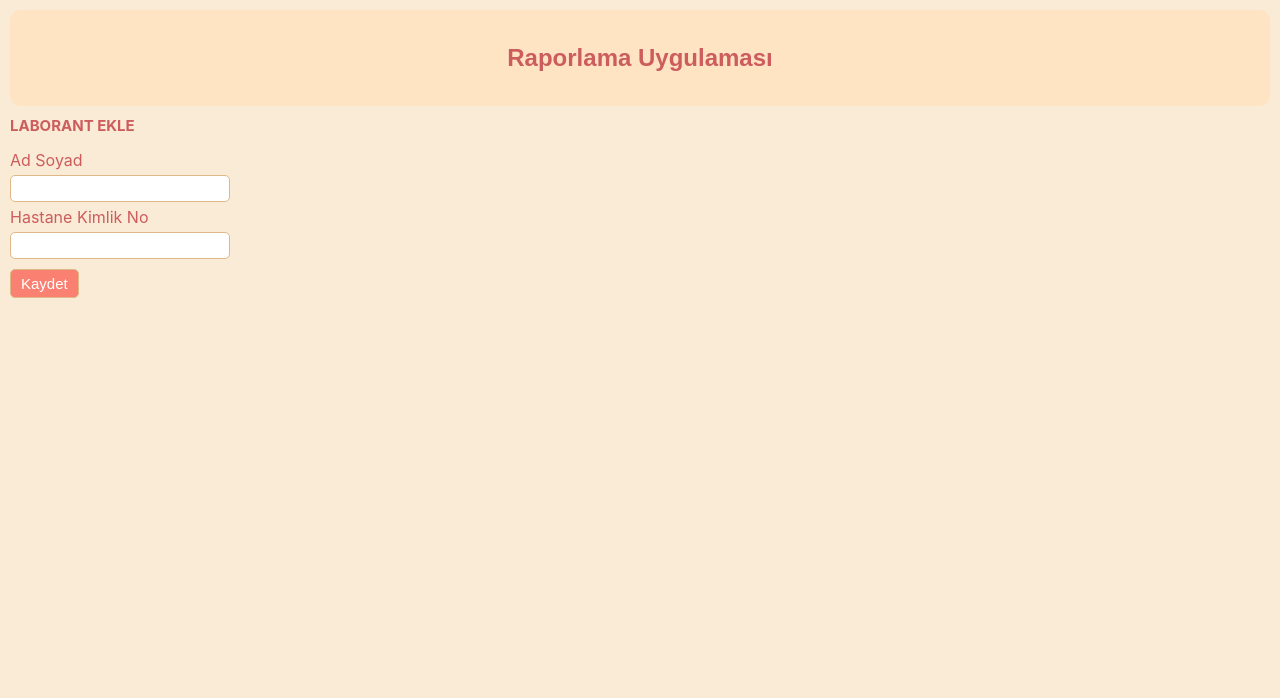
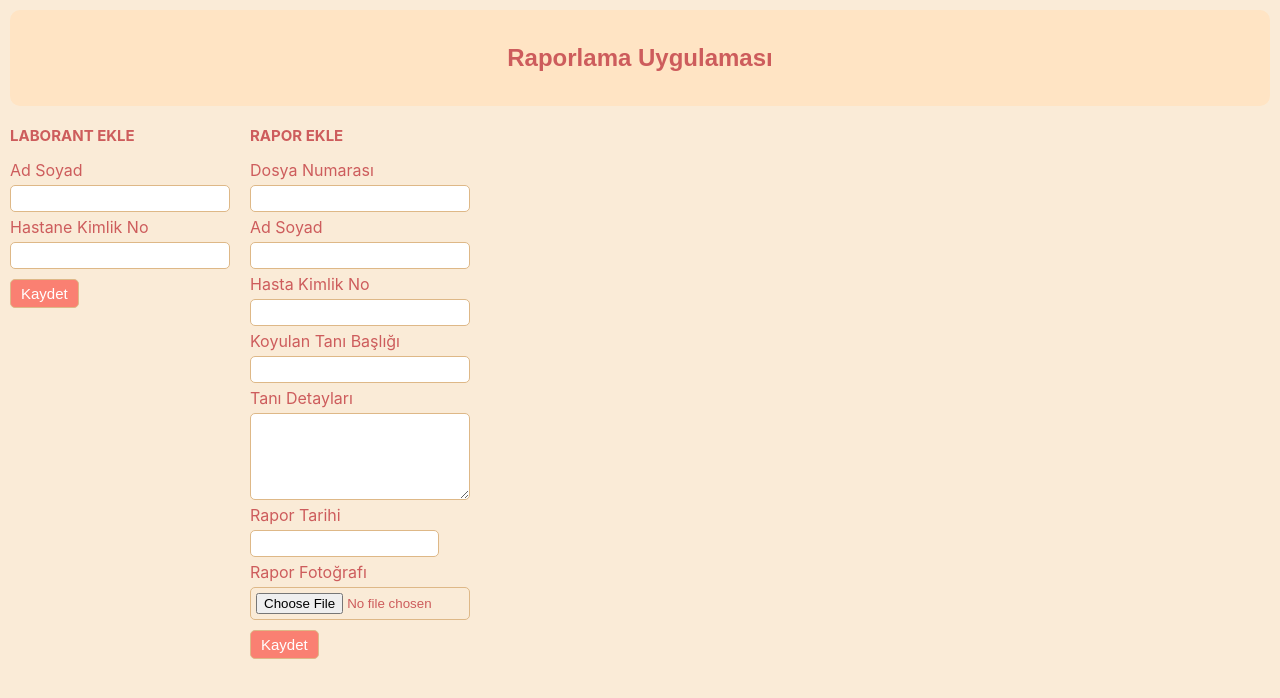
Before and after one commit to SKRNPC/labo-app, a React (Create React App) app: page / in a window 1280 px wide. Shown: the top 698 px of the page. Built offline with nearby package versions, Linux system fonts and the light colour scheme.

Commit message:
rapor form tamanlandı

```diff
--- a/package.json
+++ b/package.json
@@ -7,6 +7,7 @@
     "@testing-library/react": "^13.4.0",
     "@testing-library/user-event": "^13.5.0",
     "react": "^18.2.0",
+    "react-datepicker": "^4.24.0",
     "react-dom": "^18.2.0",
     "react-scripts": "5.0.1",
     "web-vitals": "^2.1.4"
@@ -34,5 +35,8 @@
       "last 1 firefox version",
       "last 1 safari version"
     ]
+  },
+  "devDependencies": {
+    "prettier": "^3.1.0"
   }
 }
--- a/src/App.css
+++ b/src/App.css
@@ -14,6 +14,10 @@ body{
   font-family: sans-serif;
   font-weight: bold;
   border-radius: 10px;
+}
+.form-div{
+  display: flex;
+  justify-content: left;
 }
 .laboCreate{
   margin: 10px;
@@ -40,6 +44,11 @@ body{
   border: 1px solid burlywood;
   border-radius: 5px;
 }
+.input-file{
+  width: 100%;
+  height: 150px;
+  margin-top: 10px;
+}
 .labo-button{
   margin: 10px 0px;
   border: 1px solid burlywood;
@@ -55,6 +64,7 @@ body{
 }
 .update-button{
   background-color: rgb(238, 135, 60);
+  cursor: pointer;
 }
 .laborant-list{
 
@@ -87,6 +97,7 @@ body{
   background-color: rgb(231, 67, 67);
   color: white;
   margin-right: 10px;
+  cursor: pointer;
 }
 .button-guncelle{
   padding: 5px;
@@ -97,6 +108,7 @@ body{
   background-color: rgb(179, 67, 231);
   color: white;
   margin-right: 10px;
+  cursor: pointer;
 }
 .title{
   color: indianred;
--- a/src/App.js
+++ b/src/App.js
@@ -1,5 +1,5 @@
-import './App.css';
-import SideBar from './Components/SideBar';
+import "./App.css";
+import SideBar from "./Components/SideBar";
 
 function App() {
   return (
@@ -10,7 +10,7 @@ function App() {
         </div>
       </header>
       <div>
-        <SideBar/>
+        <SideBar />
       </div>
     </div>
   );
--- a/src/Components/LaborantForm.js
+++ b/src/Components/LaborantForm.js
@@ -1,62 +1,85 @@
 import { useState } from "react";
-function LaborantForm({onCreate, input, laborantFormUpdate, onUpdate}) {
+function LaborantForm({ onCreate, input, laborantFormUpdate, onUpdate }) {
+  const [isim, setIsim] = useState(input ? input.isim : "");
+  const [labKimlik, setLabKimlik] = useState(input ? input.labKimlik : "");
 
-    const [isim, setIsim] = useState(input ? input.isim : '')
-    const [labKimlik, setLabKimlik] = useState(input ? input.labKimlik : '')
+  const handleChange = (event) => {
+    setIsim(event.target.value);
+  };
+  const handleKimlikChange = (event) => {
+    setLabKimlik(event.target.value);
+  };
 
-    const handleChange=(event)=>{
-        setIsim(event.target.value);
+  const handleSubmit = (event) => {
+    event.preventDefault();
+    if (laborantFormUpdate) {
+      onUpdate(input.id, isim, labKimlik);
+    } else {
+      onCreate(isim, labKimlik);
     }
-    const handleKimlikChange=(event)=>{
-        setLabKimlik(event.target.value);
-    }
-
-    const handleSubmit=(event)=>{
-        event.preventDefault()
-        if(laborantFormUpdate){
-            onUpdate(input.id, isim, labKimlik)
-        }
-        else{
-            onCreate(isim, labKimlik)
-        }
-        setIsim("")
-        setLabKimlik("")
-    }
+    setIsim("");
+    setLabKimlik("");
+  };
   return (
-    <div >
-        {''}
+    <div>
+      {""}
       {laborantFormUpdate ? (
         <div className="labo-edit">
           <div className="labo-update">
             <h1 className="title-labo">Bilgileri Güncelle</h1>
             <form className="labForm">
               <label className="labo-label">Ad Soyad</label>
-                <input value={isim} onChange={handleChange} type="text" className="labo-input" />
+              <input
+                value={isim}
+                onChange={handleChange}
+                type="text"
+                className="labo-input"
+              />
               <label className="labo-label">Hastane Kimlik No</label>
-                <input value={labKimlik} onChange={handleKimlikChange} type="number" className="labo-input" />
+              <input
+                value={labKimlik}
+                onChange={handleKimlikChange}
+                type="number"
+                className="labo-input"
+              />
               <footer>
-                    <button onClick={handleSubmit} className="labo-button update-button">Güncelle</button>
+                <button
+                  onClick={handleSubmit}
+                  className="labo-button update-button"
+                >
+                  Güncelle
+                </button>
               </footer>
             </form>
           </div>
         </div>
-
       ) : (
         <div className="laboCreate">
           <h1 className="title-labo">LABORANT EKLE</h1>
           <form className="labForm">
             <label className="labo-label">Ad Soyad</label>
-                <input value={isim} onChange={handleChange} type="text" className="labo-input" />
+            <input
+              value={isim}
+              onChange={handleChange}
+              type="text"
+              className="labo-input"
+            />
             <label className="labo-label">Hastane Kimlik No</label>
-                <input value={labKimlik} onChange={handleKimlikChange} type="number" className="labo-input" />
+            <input
+              value={labKimlik}
+              onChange={handleKimlikChange}
+              type="number"
+              className="labo-input"
+            />
             <footer>
-                    <button onClick={handleSubmit} className="labo-button">Kaydet</button>
+              <button onClick={handleSubmit} className="labo-button">
+                Kaydet
+              </button>
             </footer>
           </form>
         </div>
       )}
     </div>
-
   );
 }
 
--- a/src/Components/RaporForm.js
+++ b/src/Components/RaporForm.js
@@ -0,0 +1,131 @@
+import { useState } from "react";
+import DatePicker from "react-datepicker";
+import "react-datepicker/dist/react-datepicker.css";
+
+function RaporForm({ onCreateHasta }) {
+  const [dosyaNo, setDosyaNo] = useState("");
+  const [hastaIsim, setHastaIsim] = useState("");
+  const [hastaKimlik, setHastaKimlik] = useState("");
+  const [hastaTani, setHastaTani] = useState("");
+  const [TaniDetay, setTaniDetay] = useState("");
+  const [selectedDate, setSelectedDate] = useState("");
+  const [selectedFile, setSelectedFile] = useState("");
+
+  const handleChange = (event) => {
+    setDosyaNo(event.target.value);
+  };
+  const handleIsimChange = (event) => {
+    setHastaIsim(event.target.value);
+  };
+  const handleHastaKimlikChange = (event) => {
+    setHastaKimlik(event.target.value);
+  };
+  const handleTaniChange = (event) => {
+    setHastaTani(event.target.value);
+  };
+  const handleTaniDetayChange = (event) => {
+    setTaniDetay(event.target.value);
+  };
+  const handleDateChange = (date) => {
+    setSelectedDate(date);
+  };
+  const handleFileChange = (event) => {
+    const file = event.target.files[0];
+    setSelectedFile(file);
+  };
+  const handleSubmit = (event) => {
+    event.preventDefault();
+    onCreateHasta(
+      dosyaNo,
+      hastaIsim,
+      hastaKimlik,
+      hastaTani,
+      TaniDetay,
+      selectedDate,
+      selectedFile
+    );
+    setDosyaNo("");
+    setHastaIsim("");
+    setHastaKimlik("");
+    setHastaTani("");
+    setTaniDetay("");
+    setSelectedDate("");
+    setSelectedFile("");
+  };
+
+  return (
+    <div>
+      <div className="laboCreate">
+        <h1 className="title-labo">RAPOR EKLE</h1>
+        <form className="labForm">
+          <label className="labo-label">Dosya Numarası</label>
+          <input
+            value={dosyaNo}
+            onChange={handleChange}
+            type="number"
+            className="labo-input"
+          />
+          <label className="labo-label">Ad Soyad</label>
+          <input
+            value={hastaIsim}
+            onChange={handleIsimChange}
+            type="text"
+            className="labo-input"
+          />
+          <label className="labo-label">Hasta Kimlik No</label>
+          <input
+            value={hastaKimlik}
+            onChange={handleHastaKimlikChange}
+            type="number"
+            className="labo-input"
+          />
+          <label className="labo-label">Koyulan Tanı Başlığı</label>
+          <input
+            value={hastaTani}
+            onChange={handleTaniChange}
+            type="text"
+            className="labo-input"
+          />
+          <label className="labo-label">Tanı Detayları</label>
+          <textarea
+            value={TaniDetay}
+            onChange={handleTaniDetayChange}
+            cols="30"
+            rows="5"
+            className="labo-input"
+          ></textarea>
+          <label className="labo-label">Rapor Tarihi</label>
+          <DatePicker
+            selected={selectedDate}
+            onChange={handleDateChange}
+            dateFormat="dd/MM/yyyy"
+            className="labo-input"
+          />
+          <label className="labo-label">Rapor Fotoğrafı</label>
+          <input
+            onChange={handleFileChange}
+            type="file"
+            accept=".jpg, .jpeg, .png"
+            className="labo-input"
+          />
+          {selectedFile && (
+            <div>
+              <img
+                src={URL.createObjectURL(selectedFile)}
+                alt="Selected File"
+                className="input-file"
+              />
+            </div>
+          )}
+          <footer>
+            <button className="labo-button" onClick={handleSubmit}>
+              Kaydet
+            </button>
+          </footer>
+        </form>
+      </div>
+    </div>
+  );
+}
+
+export default RaporForm;
--- a/src/Components/SideBar.js
+++ b/src/Components/SideBar.js
@@ -1,44 +1,57 @@
 import LaborantForm from "./LaborantForm";
 import { useState } from "react";
 import LaborantList from "./LaborantList";
+import RaporForm from "./RaporForm";
 
 function SideBar() {
-
-    const [laborants,setLaborants] = useState([])
-    const createLaborant=(isim, labKimlik)=>{
-        const createdLaborants=[
-            ...laborants, {
-                id:Math.round(Math.random()*999999),
+  const [laborants, setLaborants] = useState([]);
+  const createLaborant = (isim, labKimlik) => {
+    const createdLaborants = [
+      ...laborants,
+      {
+        id: Math.round(Math.random() * 999999),
         isim,
-                labKimlik
-            }
-        ]
-        setLaborants(createdLaborants)
-    }
-    const deleteLaborantById = (id) =>{
-        const afterDeletingInputs = laborants.filter((input) =>{
-            return input.id !== id
-        })
-        setLaborants(afterDeletingInputs)
-    }
+        labKimlik,
+      },
+    ];
+    setLaborants(createdLaborants);
+  };
+  const deleteLaborantById = (id) => {
+    const afterDeletingInputs = laborants.filter((input) => {
+      return input.id !== id;
+    });
+    setLaborants(afterDeletingInputs);
+  };
   const editInputById = (id, updatedIsim, updatedKimlik) => {
-        const updatedInputs = laborants.map((input) =>{
-            if(input.id === id){
+    const updatedInputs = laborants.map((input) => {
+      if (input.id === id) {
         return {
           id,
-                    isim:updatedIsim,
-                    labKimlik:updatedKimlik
+          isim: updatedIsim,
+          labKimlik: updatedKimlik,
+        };
       }
-            }
-            return input
-        })
-        setLaborants(updatedInputs)
-    }
+      return input;
+    });
+    setLaborants(updatedInputs);
+  };
+  const createHasta = (dosyaNo,hastaIsim,hastaKimlik,hastaTani,TaniDetay,selectedDate,selectedFile) => {
+    console.log(dosyaNo,hastaIsim,hastaKimlik,hastaTani,TaniDetay,selectedDate,selectedFile)
+  };
 
   return (
+    <div className="form-div">
       <div>
-       <LaborantForm onCreate={createLaborant}/>
-       <LaborantList laborants={laborants} onDelete={deleteLaborantById} onUpdate={editInputById}/>
+        <LaborantForm onCreate={createLaborant} />
+        <LaborantList
+          laborants={laborants}
+          onDelete={deleteLaborantById}
+          onUpdate={editInputById}
+        />
+      </div>
+      <div>
+        <RaporForm onCreateHasta={createHasta}/>
+      </div>
     </div>
   );
 }
```
Also changed, not shown: src/Components/LaborantList.js (+14 -6 lines), src/Components/LaborantShow.js (+26 -19 lines), 1 other file (tests, documents, lock files or other folders). Lines whose indentation alone changed are shown as unchanged.
